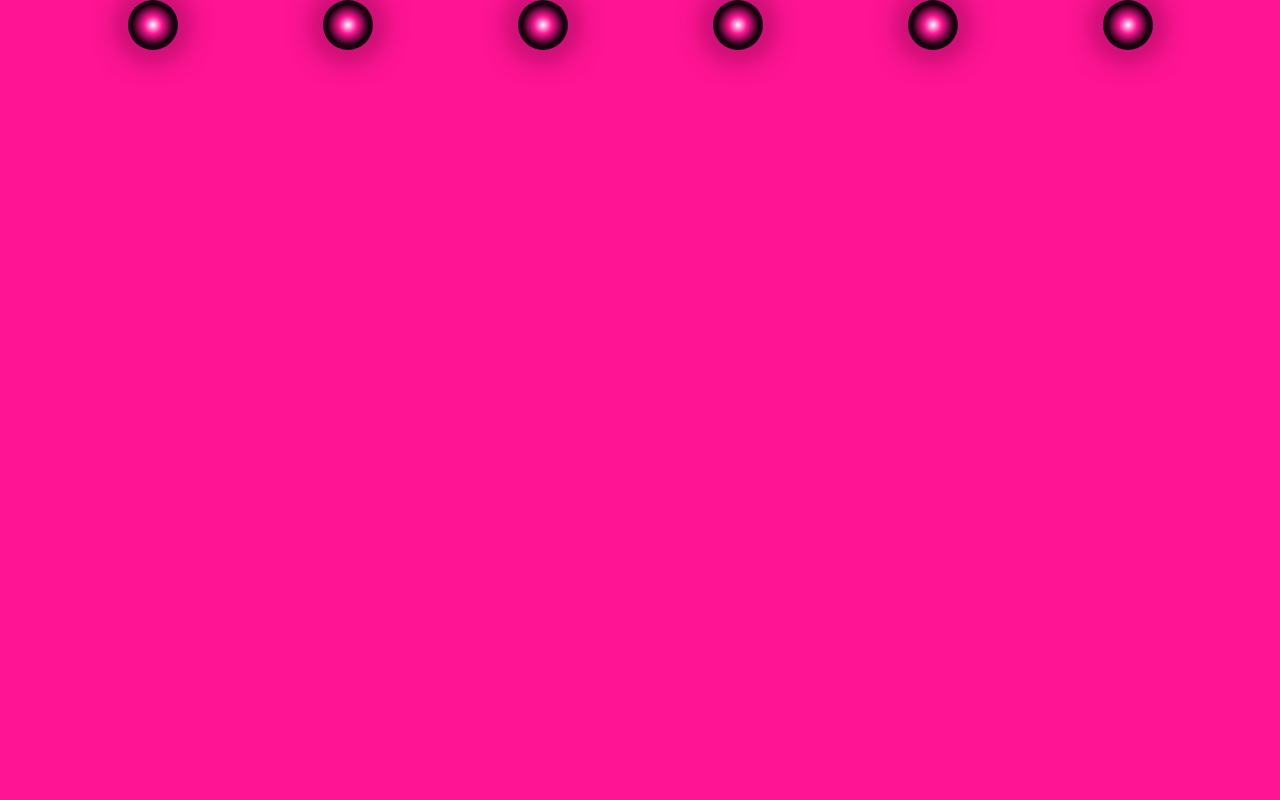
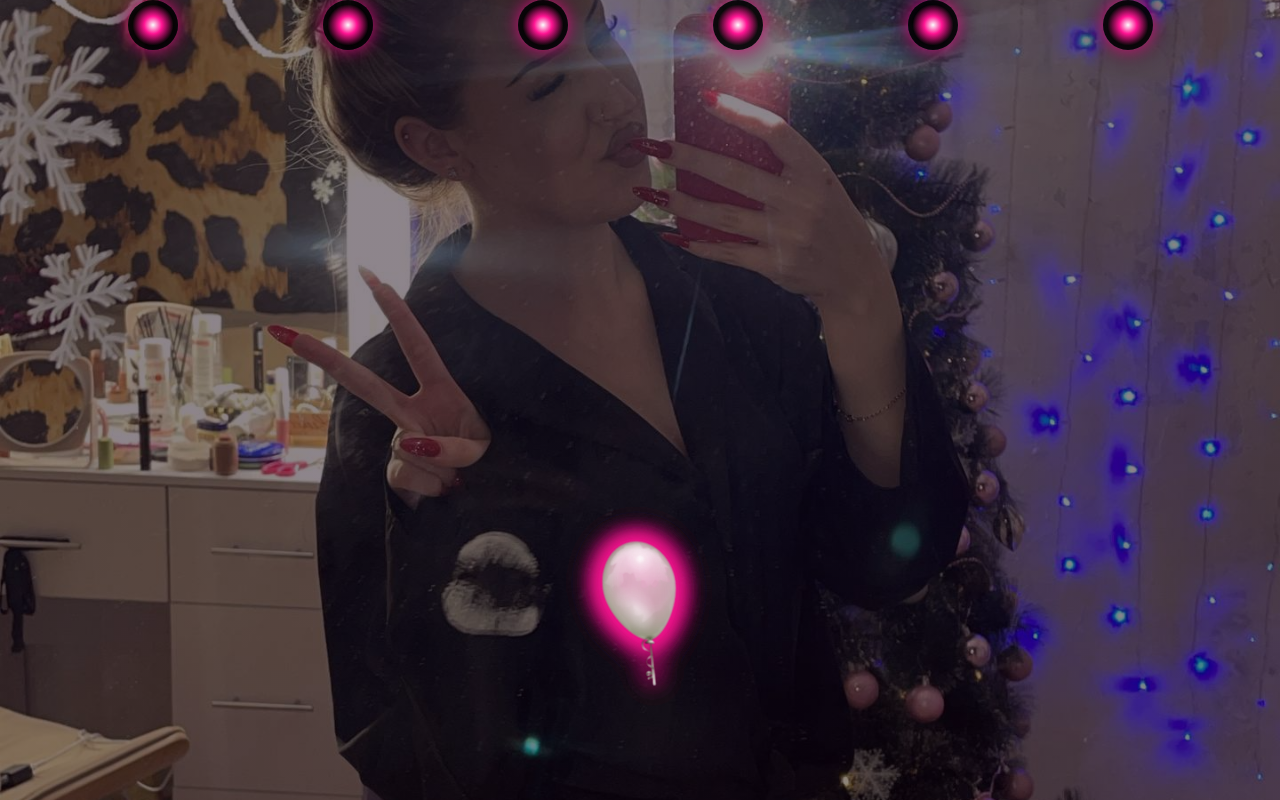
Before and after one commit to zm8011190-cell/alyona-s-gift, a website: page Birthday-master/index.html in a window 1280 px wide. Both pictures are taken after a click on the button "ВКЛЮЧИ СВЕТ". Shown: the top 800 px of the page. Drawn offline with nearby package versions, Linux system fonts and the light colour scheme.

Commit message:
changes chamges changes

```diff
--- a/Birthday-master/stylesheet.css
+++ b/Birthday-master/stylesheet.css
@@ -1,5 +1,6 @@
 body {
 	background: #FF69B4;
+	position: relative;
 	-webkit-transition:background-color linear 5s ease;
 	-moz-transition:background-color linear 5s ease;
 	-o-transition:background-color linear 5s ease;
@@ -7,9 +8,22 @@ body {
 	transition:background-color linear 5s ease;
 	overflow-x:hidden;
 }
+body::before {
+	content: "";
+	position: fixed;
+	inset: 0;
+	background: linear-gradient(rgba(18, 0, 14, 0.48), rgba(18, 0, 14, 0.48)), url('aly2.JPG') center center / cover no-repeat;
+	opacity: 0;
+	pointer-events: none;
+	z-index: 0;
+	transition: opacity 1.2s ease;
+}
 
 body.purple-decor {
 	background: #FF1493;
+}
+body.purple-decor::before {
+	opacity: 1;
 }
 
 body.purple-decor .bannar {
@@ -46,6 +60,8 @@ body.purple-decor .balloons h2 {
 
 .container {
 	display: none;
+	position: relative;
+	z-index: 1;
 }
 
 .cake{
@@ -1377,7 +1393,7 @@ audio {
 	}
 
 	.balloons h2 {
-		top: 50%;
+		top: 44%;
 		font-size: 24px;
 		transform: translateY(-50%);
 	}
@@ -1392,7 +1408,7 @@ audio {
 	font-family: 'Signika', sans-serif;
 	position: absolute;
 	left: 0;
-	top: 50%;
+	top: 44%;
 	width: 100%;
 	margin: 0;
 	font-size: 30px;
```
Also changed, not shown: Birthday-master/aly2.JPG (added).
